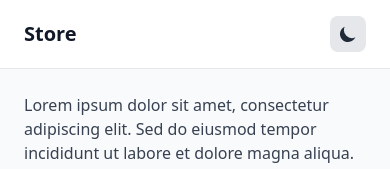
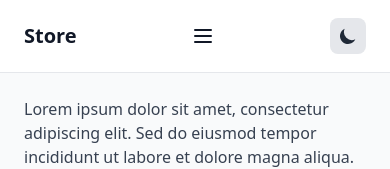
Before and after one commit to lpakula/agent-moderails-sandbox, a Next.js app: page / in a window 390 px wide. Shown: the top 169 px of the page. Built offline with nearby package versions, Linux system fonts and the light colour scheme.

Commit message:
feat: add responsive navigation menu to home page

```diff
--- /dev/null
+++ b/app/components/Navigation.js
@@ -0,0 +1,68 @@
+'use client'
+
+import { useState } from 'react'
+import Link from 'next/link'
+
+export default function Navigation() {
+  const [isOpen, setIsOpen] = useState(false)
+
+  const menuItems = [
+    { label: 'Home', href: '/' },
+    { label: 'Products', href: '/#products' },
+    { label: 'Learn More', href: '/learn-more' },
+    { label: 'Contact', href: '#' },
+  ]
+
+  return (
+    <nav>
+      {/* Hamburger Button (Mobile) */}
+      <button
+        onClick={() => setIsOpen(!isOpen)}
+        className="md:hidden p-2 rounded-lg text-gray-900 dark:text-white hover:bg-gray-100 dark:hover:bg-gray-800 transition-colors"
+        aria-label="Toggle menu"
+        aria-expanded={isOpen}
+      >
+        <svg className="w-6 h-6" fill="none" stroke="currentColor" viewBox="0 0 24 24">
+          {isOpen ? (
+            <path strokeLinecap="round" strokeLinejoin="round" strokeWidth={2} d="M6 18L18 6M6 6l12 12" />
+          ) : (
+            <path strokeLinecap="round" strokeLinejoin="round" strokeWidth={2} d="M4 6h16M4 12h16M4 18h16" />
+          )}
+        </svg>
+      </button>
+
+      {/* Desktop Menu */}
+      <ul className="hidden md:flex md:items-center md:gap-8">
+        {menuItems.map((item) => (
+          <li key={item.label}>
+            <Link
+              href={item.href}
+              className="text-sm font-medium text-gray-700 dark:text-gray-300 hover:text-orange-600 dark:hover:text-orange-400 transition-colors"
+            >
+              {item.label}
+            </Link>
+          </li>
+        ))}
+      </ul>
+
+      {/* Mobile Menu */}
+      {isOpen && (
+        <div className="absolute top-full left-0 right-0 bg-white dark:bg-gray-900 border-b border-gray-200 dark:border-gray-800 md:hidden">
+          <ul className="py-4 px-6 space-y-4">
+            {menuItems.map((item) => (
+              <li key={item.label}>
+                <Link
+                  href={item.href}
+                  onClick={() => setIsOpen(false)}
+                  className="block text-base font-medium text-gray-700 dark:text-gray-300 hover:text-orange-600 dark:hover:text-orange-400 transition-colors"
+                >
+                  {item.label}
+                </Link>
+              </li>
+            ))}
+          </ul>
+        </div>
+      )}
+    </nav>
+  )
+}
--- a/app/layout.js
+++ b/app/layout.js
@@ -1,5 +1,7 @@
 import './globals.css'
+import Link from 'next/link'
 import ThemeToggle from './components/ThemeToggle'
+import Navigation from './components/Navigation'
 
 export default function RootLayout({ children }) {
   return (
@@ -17,7 +19,10 @@ export default function RootLayout({ children }) {
       <body className="transition-colors duration-200">
         <header className="sticky top-0 z-50 bg-white dark:bg-gray-900 border-b border-gray-200 dark:border-gray-800">
           <div className="mx-auto max-w-7xl px-6 py-4 flex items-center justify-between">
-            <h1 className="text-xl font-bold text-gray-900 dark:text-white">Store</h1>
+            <Link href="/" className="text-xl font-bold text-gray-900 dark:text-white hover:opacity-80 transition-opacity">
+              Store
+            </Link>
+            <Navigation />
             <ThemeToggle />
           </div>
         </header>
```
